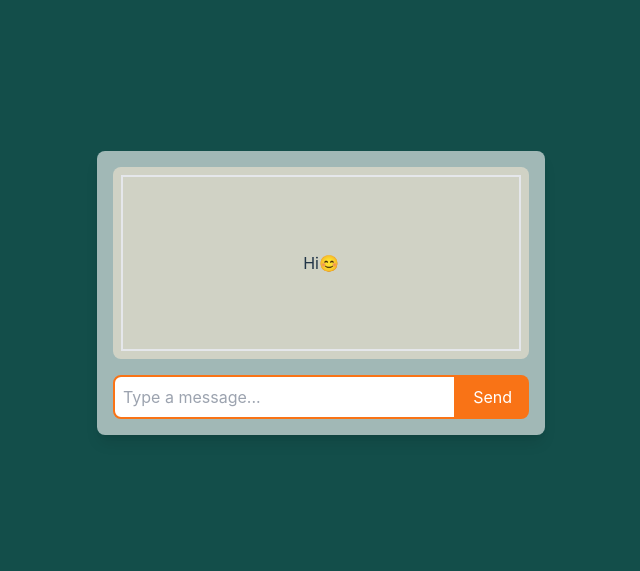
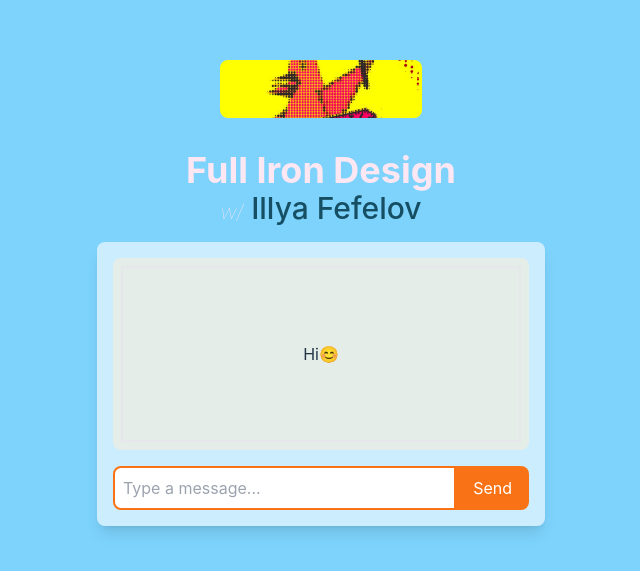
Before and after one commit to ilyafefelov/my-chatbot-app, a Vue app: page / in a window 1280 px wide. Shown: the part 107-678 px from the top of the page, without its empty margins (319-959 px from the left). Built offline with nearby package versions, Linux system fonts and the light colour scheme.

Commit message:
some dsgn 1

```diff
--- a/src/App.vue
+++ b/src/App.vue
@@ -1,5 +1,18 @@
 <template>
-  <div class="flex items-center justify-center min-h-screen bg-teal-900">
+  <div class="flex flex-col items-center justify-center min-h-screen bg-sky-300 p-8">
+  <div class="flex flex-col items-center justify-center mb-4 rounded-lg">
+      <picture>
+        <source srcset="./assets/1500x500.jpg" media="(min-width: 768px)">
+        <img src="./assets/1500x500.jpg" alt="My Image" class="w-1/2 sm:w-1/3 md:w-1/4 lg:w-1/5 xl:w-1/6 h-auto rounded-lg mx-auto">
+      </picture>
+      <h1 class="text-4xl font-bold text-pretty text-pink-100 text-center mt-8">Full Iron Design </h1>
+      <h2 class="text-3xl text-pretty text-pink-100 text-center">
+        <span class="italic text-xl font-thin">w/</span>
+        <span class="text-cyan-900 font-medium"> Illya Fefelov</span>
+      </h2>
+  </div>
+
+
     <div class="w-full max-w-md p-4 bg-white bg-opacity-60 shadow-lg rounded-lg">
       <div ref="messageList" class="flex flex-col min-h-48 max-h-[80vh] overflow-y-auto mb-4 p-2 bg-orange-100/50 rounded-lg">
         <transition name="fade">
@@ -12,8 +25,11 @@
             </span>
           </div>
         </transition-group>
-        <div v-if="isLoading" class="text-center mt-2">
-          <span class="text-orange-500">Loading...</span>
+
+        <div class="text-center mt-2 transition-all duration-300 ease-linear"
+              v-if="isLoading"
+        >
+          <span class="text-orange-500">loading...</span>
         </div>
       </div>
 
@@ -40,15 +56,19 @@ const messageList = ref(null);
 
 const handleSendMessage = async () => {
   if (userInput.value.trim()) {
-    isLoading.value = true;
     const response = await sendMessageToWit(userInput.value);
+    messages.value.push({ text: userInput.value, sender: 'user' });
+
+      isLoading.value = true;
+
     botResponse.value = response?.response?.text;
-    messages.value.push({ text: userInput.value, sender: 'user' });
     if (botResponse.value) {
-      messages.value.push({ text: botResponse.value, sender: 'bot' });
+      setTimeout(() => {
+        messages.value.push({ text: botResponse.value, sender: 'bot' });
+      }, 1800); // Add a delay of 1000 milliseconds (1 second)
     }
+    isLoading.value = false;
     userInput.value = '';
-    isLoading.value = false;
 
     nextTick(() => {
       if (messageList.value) {
```
Also changed, not shown: src/assets/1500x500.jpg (added).
